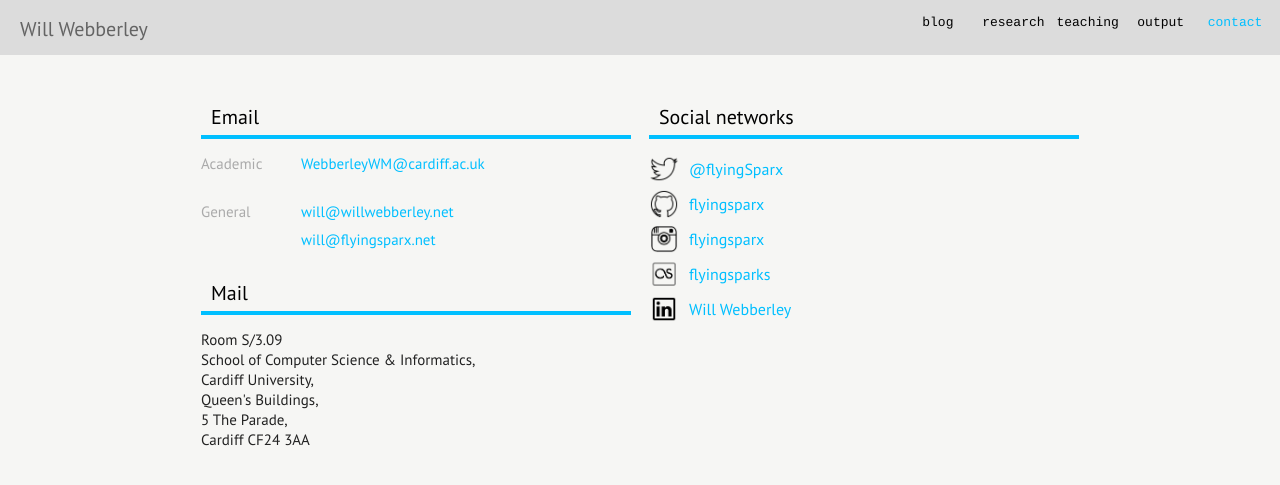
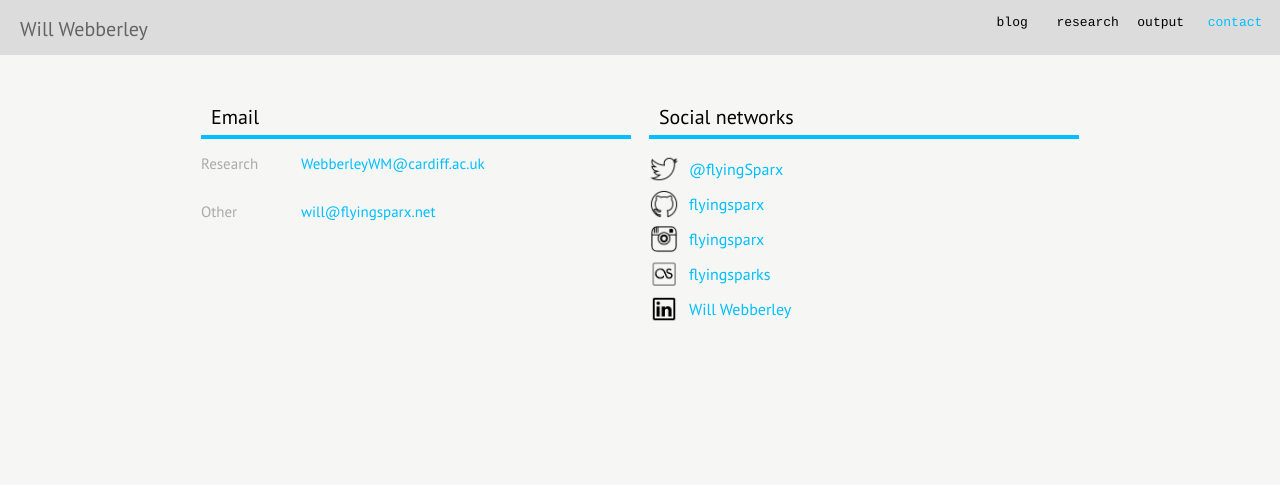
Before and after one commit to willwebberley/personal-website, a Flask app: page /contact/ in a window 1280 px wide. Shown: the top 485 px of the page. Run offline with Flask 2, Linux system fonts and the light colour scheme; some libraries are stand-ins or nearby versions; some web fonts are replaced.

Commit message:
Quick updates

```diff
--- a/templates/contact.html
+++ b/templates/contact.html
@@ -4,25 +4,14 @@
 
 <section class="small">
 	<h2>Email</h2>
-	<p><label class="email-label">Academic</label>
+	<p><label class="email-label">Research</label>
 		<a href="mailto:WebberleyWM@cardiff.ac.uk" target="_blank" >
 		WebberleyWM@cardiff.ac.uk</a>
-	</p>
-	<br />
-	<p><label class="email-label">General</label>
-		<a href="mailto:will@willwebberley.net" target="_blank" >
-		will@willwebberley.net</a></p>
-    <p><label>&nbsp</label>        <a href="mailto:will@flyingsparx.net" target="_blank" >
+	</p><br>
+    <p><label>Other</label>
+        <a href="mailto:will@flyingsparx.net" target="_blank" >
         will@flyingsparx.net</a></p>
 	</p>
-    <h2>Mail</h2>
-    <p>
-    Room S/3.09<br />
-    School of Computer Science &amp; Informatics,<br />
-    Cardiff University,<br />
-    Queen's Buildings,<br />
-    5 The Parade,<br />
-    Cardiff CF24 3AA</p>
 </section>
 <section class="small">
     <h2>Social networks</h2>
--- a/templates/layout.html
+++ b/templates/layout.html
@@ -24,7 +24,6 @@
     <nav>
         <a href="/blog" {% if 'blog' == request.endpoint or 'post' == request.endpoint%}class="active"{% endif %}>blog</a>
         <a href="/research" {% if 'research' == request.endpoint %}class="active"{% endif %}>research</a>
-        <a href="/teaching" {% if 'teaching' == request.endpoint %}class="active"{% endif %}>teaching</a>
         <a href="/output" {% if 'output' == request.endpoint %}class="active"{% endif %}>output</a>
         <a href="/contact" {% if 'contact' == request.endpoint %}class="active"{% endif %}>contact</a>
         <div id="social_nav">
```
Also changed, not shown: templates/home.html (+4 -7 lines), templates/output.html (+14 -0 lines), static/blog-media/android-hotspot.png (added), static/blog-media/nintendozone1.png (added), static/blog-media/nintendozone2.png (added), static/data/posts.db.
